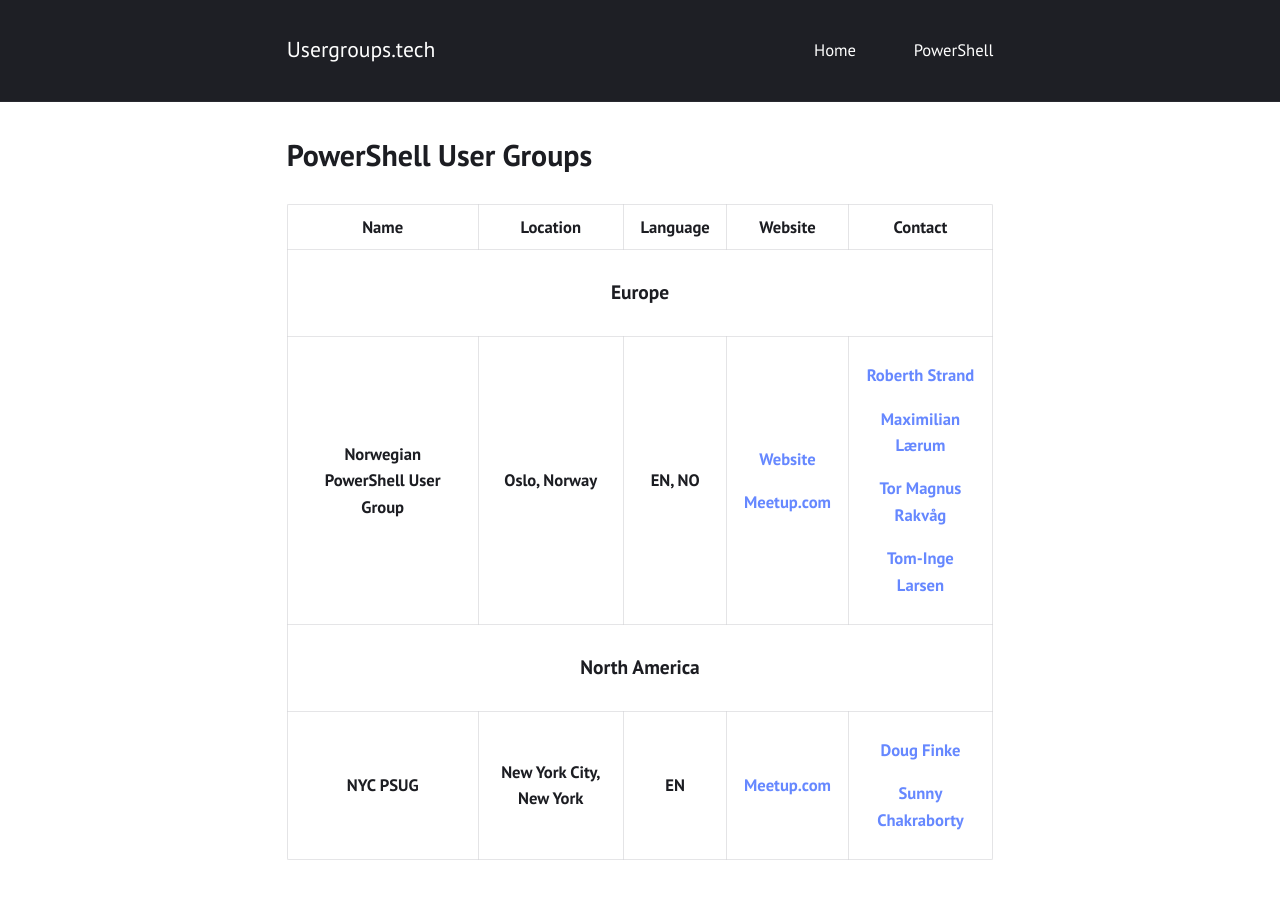
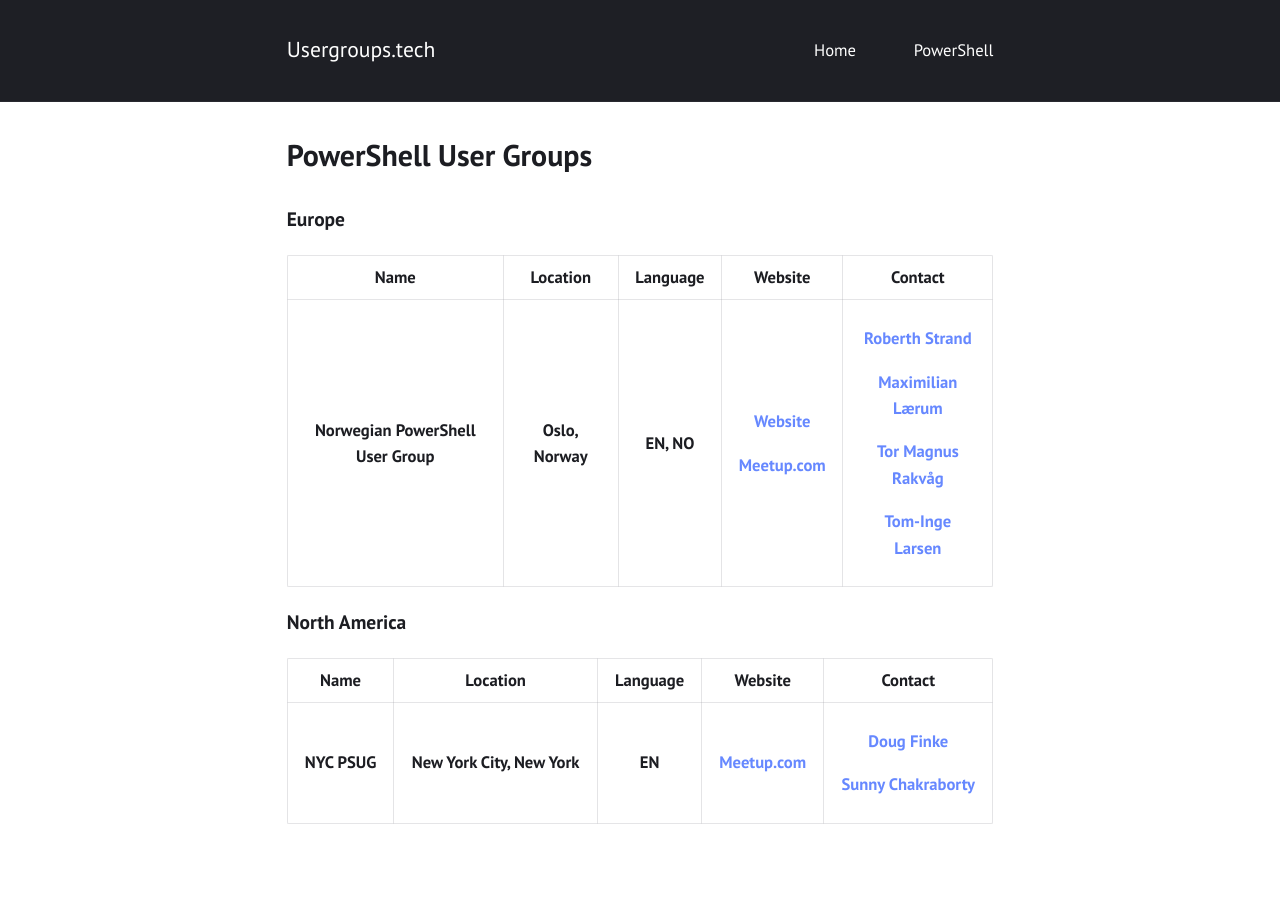
Before and after one commit to usergroupstech/website, a Jekyll site: the page built from powershell.html, in a window 1280 px wide. Built offline with Jekyll 4.4.1, drawn with Linux system fonts in a browser that asks for light colours.

Commit message:
This ought'a work

```diff
--- /dev/null
+++ b/_includes/table-start.html
@@ -0,0 +1,8 @@
+<table style="width:100%">
+    <tr>
+      <th>Name</th>
+      <th>Location</th>
+      <th>Language</th>
+      <th>Website</th>
+      <th>Contact</th>
+    </tr>
--- /dev/null
+++ b/_includes/table-stop.html
@@ -0,0 +1 @@
+</table>
--- a/powershell.html
+++ b/powershell.html
@@ -2,30 +2,20 @@
 layout: page
 title: "PowerShell User Groups"
 ---
-<table style="width:100%">
-  <tr>
-    <th>Name</th>
-    <th>Location</th>
-    <th>Language</th>
-    <th>Website</th>
-    <th>Contact</th>
-  </tr>
-  {% for usergroup in site.powershell %}
+<h3>Europe</h3>
+{% include table-start.html %}
+{% for usergroup in site.powershell %}
   {% if usergroup.region == 'Europe' %}
-  <tr>
-    <th colspan="5">
-      <h3>Europe</h3>
-    </th>
-  </tr>
-  {% include usergroup.html %}
+    {% include usergroup.html %}
   {% endif %}
+{% endfor %}
+{% include table-stop.html %}
+
+<h3>North America</h3>
+{% include table-start.html %}
+{% for usergroup in site.powershell %}
   {% if usergroup.region == 'North America' %}
-  <tr>
-    <th colspan="5">
-      <h3>North America</h3>
-    </th>
-  </tr>
-  {% include usergroup.html %}
+    {% include usergroup.html %}
   {% endif %}
-  {% endfor %}
-</table>
+{% endfor %}
+{% include table-stop.html %}
```
